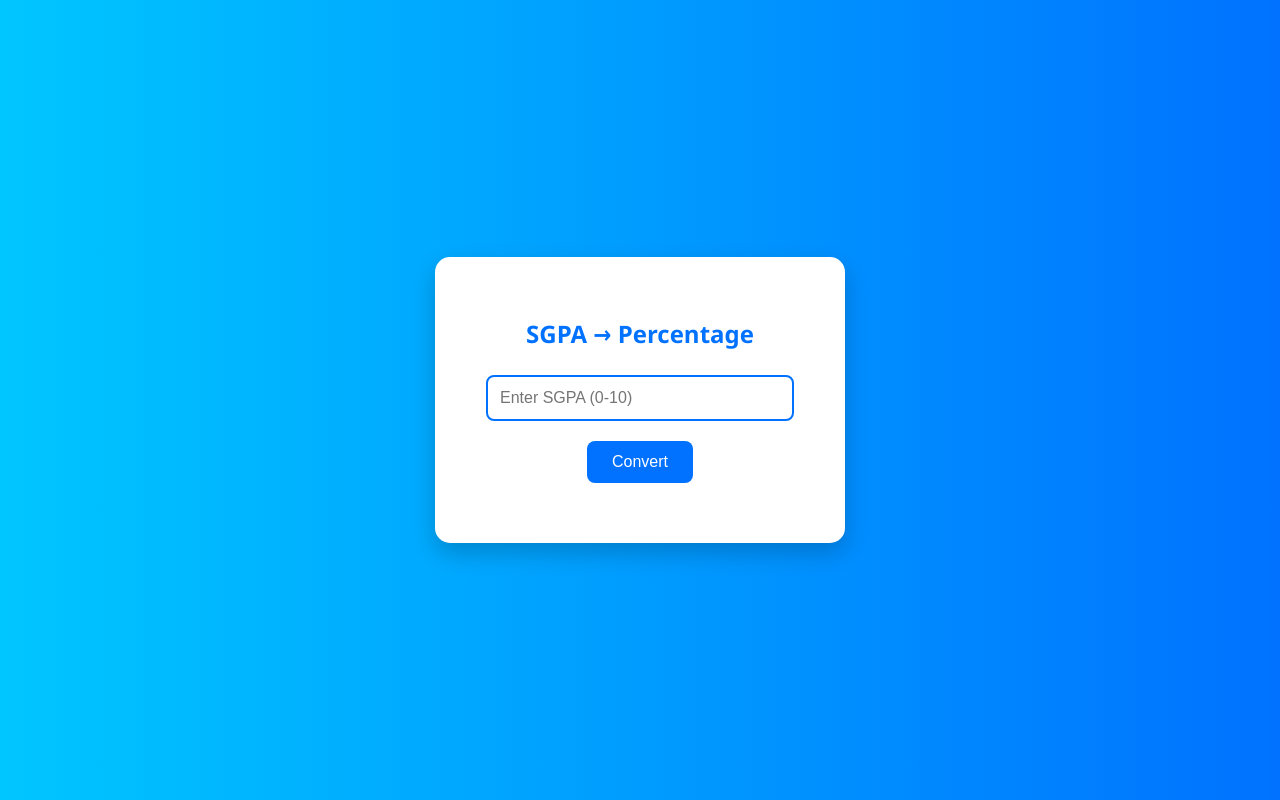
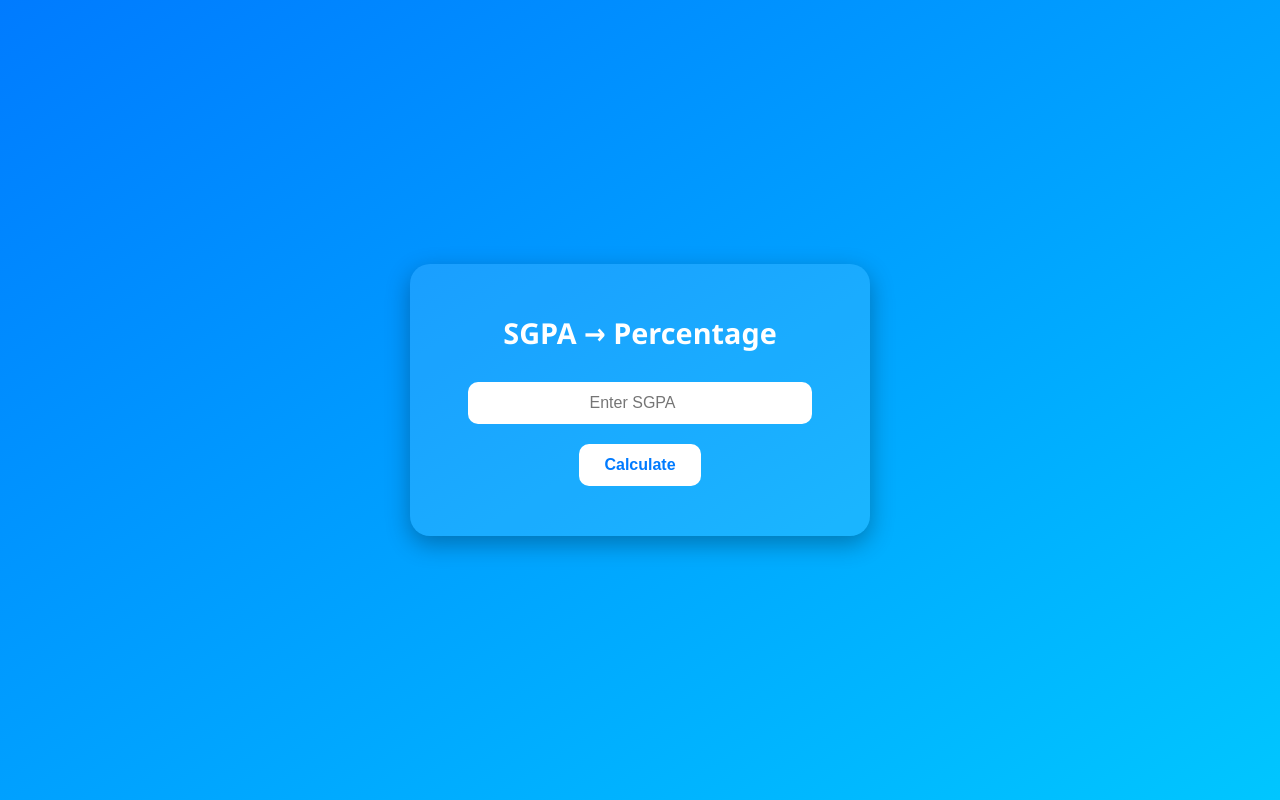
Before and after one commit to Aniruddha-Sonawane/SPPU-SGPA-Calculator, a plain HTML site: page index.html in a window 1280 px wide. Drawn offline with Linux system fonts and the light colour scheme.

Commit message:
Update index.html

```diff
--- a/index.html
+++ b/index.html
@@ -2,89 +2,106 @@
 <html lang="en">
 <head>
   <meta charset="UTF-8">
-  <title>SGPA to Percentage Converter</title>
+  <meta name="viewport" content="width=device-width, initial-scale=1.0">
+  <title>SGPA to Percentage Calculator</title>
   <style>
     body {
+      margin: 0;
       font-family: 'Segoe UI', Tahoma, Geneva, Verdana, sans-serif;
-      background: linear-gradient(to right, #00c6ff, #0072ff);
+      background: linear-gradient(to bottom right, #007BFF, #00C6FF);
       display: flex;
       justify-content: center;
       align-items: center;
       height: 100vh;
-      margin: 0;
+      color: #fff;
     }
-    .container {
-      background: white;
-      padding: 40px 30px;
-      border-radius: 15px;
-      box-shadow: 0 10px 25px rgba(0,0,0,0.2);
+
+    .calculator {
+      background-color: rgba(255, 255, 255, 0.1);
+      padding: 30px;
+      border-radius: 20px;
       text-align: center;
-      width: 350px;
+      width: 90%;
+      max-width: 400px;
+      box-shadow: 0 8px 25px rgba(0,0,0,0.3);
     }
-    h2 {
-      color: #0072ff;
-      margin-bottom: 25px;
+
+    h1 {
+      font-size: 1.8em;
+      margin-bottom: 20px;
     }
-    input {
+
+    input[type="number"] {
       width: 80%;
       padding: 12px;
-      margin-bottom: 20px;
-      border: 2px solid #0072ff;
-      border-radius: 8px;
-      font-size: 16px;
-      outline: none;
-      transition: 0.3s;
+      margin: 10px 0;
+      border-radius: 10px;
+      border: none;
+      font-size: 1em;
+      text-align: center;
     }
-    input:focus {
-      border-color: #00c6ff;
-      box-shadow: 0 0 5px #00c6ff;
+
+    button {
+      padding: 12px 25px;
+      font-size: 1em;
+      border: none;
+      border-radius: 10px;
+      cursor: pointer;
+      background-color: #fff;
+      color: #007BFF;
+      font-weight: bold;
+      transition: all 0.3s ease;
+      margin-top: 10px;
     }
-    button {
-      background-color: #0072ff;
-      color: white;
-      padding: 12px 25px;
-      font-size: 16px;
-      border: none;
-      border-radius: 8px;
-      cursor: pointer;
-      transition: 0.3s;
+
+    button:hover {
+      background-color: #007BFF;
+      color: #fff;
+      transform: scale(1.05);
     }
-    button:hover {
-      background-color: #00c6ff;
-    }
+
     .result {
       margin-top: 20px;
-      font-size: 18px;
+      font-size: 1.4em;
       font-weight: bold;
-      color: #0072ff;
+      color: #fff;
+    }
+
+    @media (max-width: 400px) {
+      h1 {
+        font-size: 1.5em;
+      }
+
+      input[type="number"] {
+        width: 100%;
+      }
+
+      button {
+        width: 100%;
+      }
     }
   </style>
 </head>
 <body>
-  <div class="container">
-    <h2>SGPA → Percentage</h2>
-    <input type="number" id="sgpa" placeholder="Enter SGPA (0-10)" step="0.01" min="0" max="10">
+  <div class="calculator">
+    <h1>SGPA → Percentage</h1>
+    <input type="number" id="sgpa" placeholder="Enter SGPA" step="0.01" min="0" max="10">
     <br>
-    <button onclick="convert()">Convert</button>
+    <button onclick="calculatePercentage()">Calculate</button>
     <div class="result" id="result"></div>
   </div>
 
   <script>
-    function convert() {
-      let sgpa = parseFloat(document.getElementById("sgpa").value);
-      let result = document.getElementById("result");
+    function calculatePercentage() {
+      const sgpa = parseFloat(document.getElementById('sgpa').value);
       if (isNaN(sgpa) || sgpa < 0 || sgpa > 10) {
-        result.textContent = "⚠ Please enter a valid SGPA (0–10)";
+        document.getElementById('result').innerText = "Please enter a valid SGPA (0-10)";
         return;
       }
-      let percentage = (sgpa - 0.75) * 10; // SPPU formula
-      result.textContent = "Percentage: " + percentage.toFixed(2) + "%";
+      // SPPU formula: Percentage = SGPA * 10 - 0.75
+      const percentage = (sgpa * 10 - 0.75).toFixed(2);
+      document.getElementById('result').innerText = `Percentage: ${percentage}%`;
     }
-
-    // Enter key triggers conversion
-    document.getElementById("sgpa").addEventListener("keydown", function(e){
-      if(e.key === "Enter") convert();
-    });
   </script>
 </body>
 </html>
```
